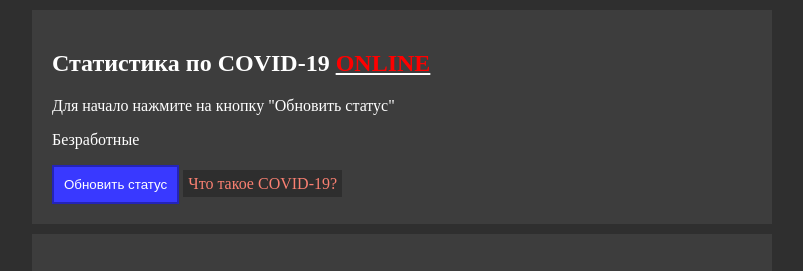
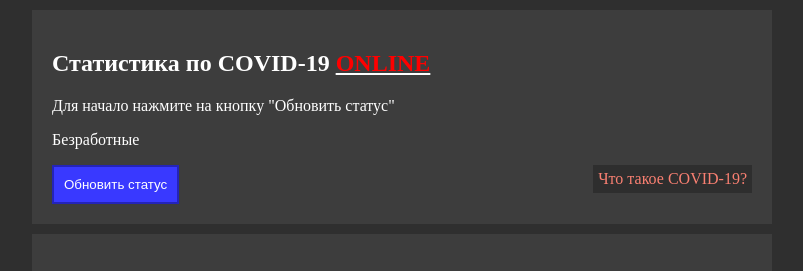
Before and after one commit to badcast/badcast.github.io, a plain HTML site: page index.html in a window 1280 px wide. Shown: the top 271 px of the page, without its empty margins (238-1041 px from the left). Drawn offline with Linux system fonts and the light colour scheme.

Commit message:
Update index.html

```diff
--- a/index.html
+++ b/index.html
@@ -1,8 +1,7 @@
 <head>
     <style>
-        *
-        {
-        }
+        * {}
+
         body {
             background: #2f2f2f;
         }
@@ -20,7 +19,7 @@
             margin-bottom: auto;
         }
 
-        .content:nth-child(1n){
+        .content:nth-child(1n) {
             margin-top: 10px;
         }
 
@@ -79,12 +78,13 @@
         <p>Для начало нажмите на кнопку "Обновить статус"</p>
         <p>Безработные</p>
         <button>Обновить статус</button>
-        <a target="_blank" href="https://ru.wikipedia.org/wiki/SARS-CoV-2">Что такое COVID-19?</a>
+        <a style="float: right; margin-bottom: 0;" target="_blank" href="https://ru.wikipedia.org/wiki/SARS-CoV-2">Что такое COVID-19?</a>
     </div>
 
     <div class="content">
         <h2>Если есть подозрение на Корону то чихайте на людей! Это помогает</h2>
-        <img style="position: relative; margin: auto;" src="https://static.tildacdn.com/tild3264-6364-4165-a662-373333636566/oval300.svg"/>
+        <img style="position: relative; margin: auto;"
+            src="https://static.tildacdn.com/tild3264-6364-4165-a662-373333636566/oval300.svg" />
     </div>
 
     <div class="content">
@@ -98,7 +98,7 @@
 
     <script>
 
-        function getID(id){
+        function getID(id) {
             return document.getElementById(id);
         }
 
@@ -119,9 +119,6 @@
                     }
                 }).then(async (e) => {
                     const data = await e.json();
-
-
-
                     stat.innerText = "Зараженные:" + data.injected + "\nКонтактированные:" + data.contacted;
                 }).catch((e) => {
                     stat.innerText = "Service unavailable";
```
